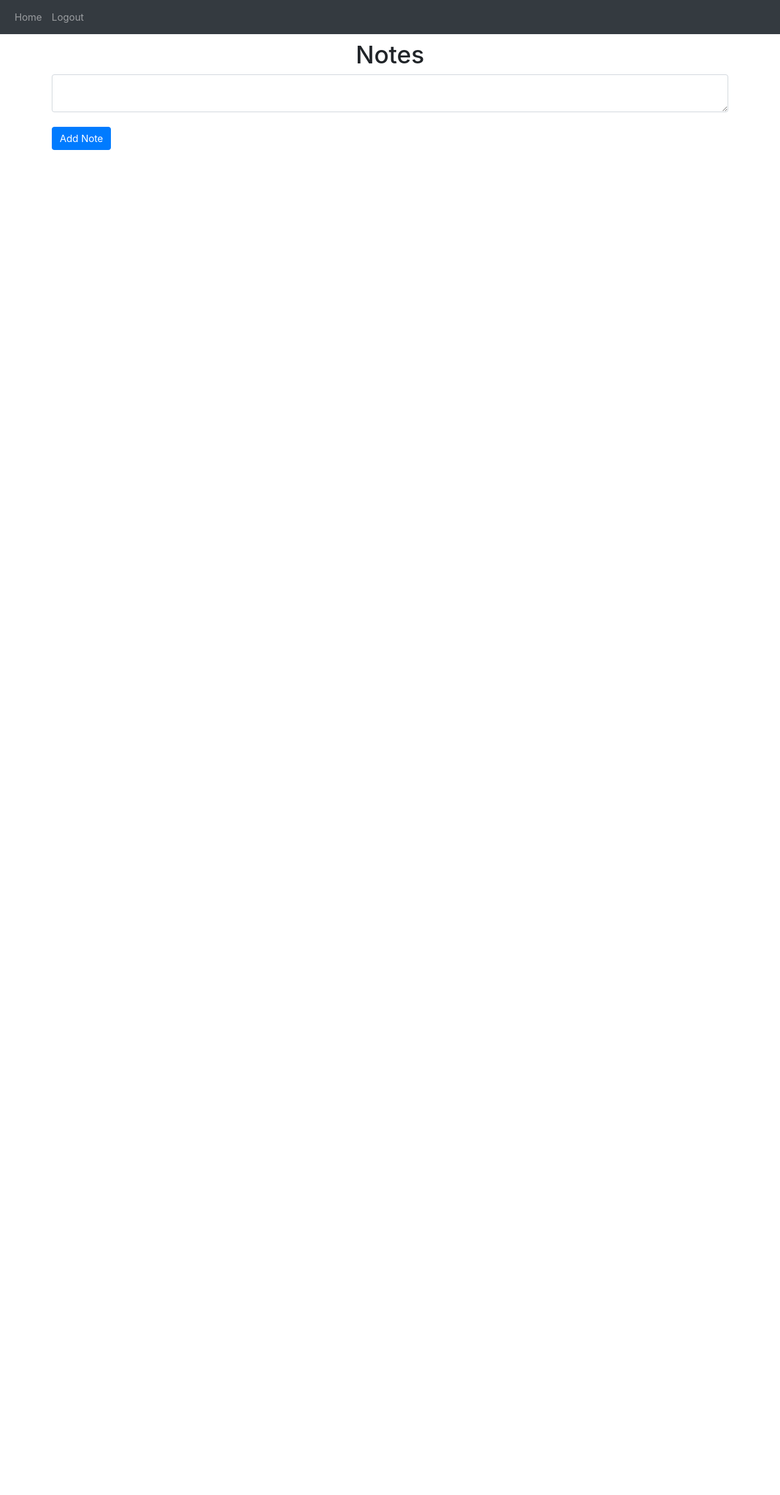
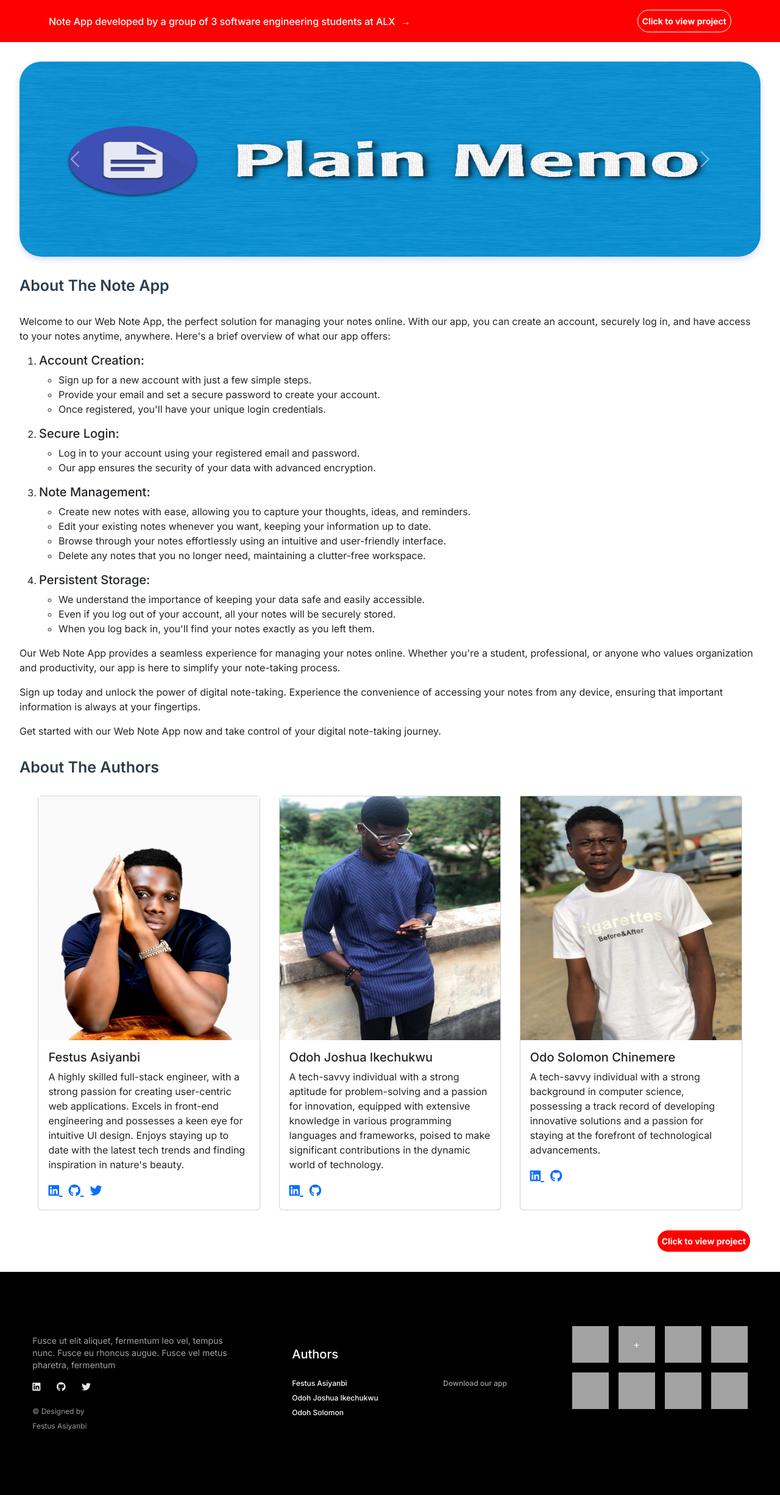
Before and after one commit to festusasiyanbi/note_app, a Flask app: page / in a window 1280 px wide. Shown: the whole page at 61% size. Before the commit the page ends 246 px from the top, so only its background shows below. Run offline with Flask 2, Linux system fonts and the light colour scheme; a user stored in the database is signed in; data comes from the database, SQL or seed files in the repository; both versions use the stored data as it was after the commit; some libraries are stand-ins or nearby versions.

Commit message:
added about template

```diff
--- a/website/static/css/index.css
+++ b/website/static/css/index.css
@@ -1,3 +1,267 @@
+@import url('https://fonts.googleapis.com/css2?family=Inter:wght@100;200;300;400;500;600;700;800;900&display=swap');
+
+* {
+    padding: 0;
+    margin: 0;
+    box-sizing: border-box;
+    vertical-align: baseline;
+    font-family: Inter, Helvetica;
+}
+.about-section {
+    overflow: hidden;
+}
+
 .delete:hover {
     color: red;
 }
+
+header {
+    display: flex;
+    justify-content: space-between;
+    align-items: center;
+    width: 100vw;
+    padding: 1rem 5rem;
+    background-color: red;
+}
+
+header span:first-child {
+    color: white;
+    font-weight: 500;
+    font-size: 16px;
+    position: relative;
+}
+
+.arrow {
+    position: absolute;
+    margin-left: 5px;
+    animation: myarrow 5s linear infinite;
+}
+
+header button {
+    padding: 7px;
+    font-size: 14px;
+    outline: none;
+    border: 1px solid white;
+    color: white;
+    font-weight: 700;
+    border-radius: 36px;
+    background-color: red;
+}
+
+@keyframes myarrow {
+    0% {
+        transform: translateX(0);
+    }
+    50% {
+        transform: translateX(10px);
+    }
+    100% {
+        transform: translateX(0);
+    }
+}
+
+.carousel-slide {
+    height: fit-content;
+    width: 95vw;
+    border-radius: 36px;
+    margin: 2rem auto;
+    box-shadow: 0 4px 12px 0px #d2d9ff;
+}
+
+.carousel-item img {
+    height: 320px;
+    width: 100%;
+}
+
+.carousel-slide img {
+    border-radius: 36px;
+}
+
+.content-container {
+    width: 100vw;
+    padding: 0 2rem;
+}
+
+.about h1 {
+    color: #2e3d48;
+    font-size: 25px;
+    font-weight: 600;
+    margin: 2rem 0;
+}
+.app h5 {
+    margin-top: 1rem;
+}
+.card {
+    width: 30%;
+    height: 300px;
+    border-radius: 10px;
+}
+
+.card:hover {
+    box-shadow: 0 4px 12px 0px #d2d9ff;
+}
+
+.card img {
+    width: 100%;
+    height: 400px;
+}
+
+.card-link a {
+    font-size: 20px;
+    margin-right: 10px;
+}
+
+.view-project {
+    display: flex;
+    justify-content: flex-end;
+    align-items: flex-end;
+    width: 100%;
+    margin: 2rem 0;
+    padding-right: 1rem;
+}
+
+.view-project button {
+    padding: 7px;
+    font-size: 14px;
+    outline: none;
+    border: 1px solid white;
+    color: white;
+    font-weight: 700;
+    border-radius: 36px;
+    background-color: red;
+}
+
+footer {
+    width: 100vw;
+    background-color: black;
+    color: white;
+    display: flex;
+    justify-content: space-around;
+    height: 366px;
+    align-items: center;
+}
+
+.socials p {
+    font-weight: 400;
+    font-size: 14px;
+    line-height: 20px;
+    color: #a2a2a2;
+    margin-bottom: 15px;
+}
+
+.icons {
+    width: 30%;
+    margin-bottom: 15px;
+    font-size: 15px;
+    display: flex;
+    justify-content: space-between;
+    opacity: 0.9;
+}
+
+footer span {
+    cursor: pointer;
+}
+
+footer .author {
+    font-weight: 400;
+    font-size: 12px;
+    line-height: 20px;
+    color: #989898;
+}
+
+.authors h2 {
+    font-weight: 500;
+    font-size: 20px;
+    padding-bottom: 1rem;
+}
+
+.authors span {
+    font-weight: 500;
+    font-size: 12px;
+    line-height: 24px;
+}
+
+.download-link {
+    font-weight: 500;
+    font-size: 12px;
+    line-height: 24px;
+    color: #a2a2a2;
+}
+
+.grid {
+    display: grid;
+    grid-template-columns: repeat(4, 1fr);
+    grid-template-rows: repeat(4, 1fr);
+    grid-gap: 1rem;
+    padding-top: 100px;
+}
+
+.grid-item {
+    height: 60px;
+    width: 60px;
+    background-color: #a2a2a2;
+}
+
+.plus {
+    display: flex;
+    justify-content: center;
+    align-items: center;
+}
+
+@media only screen and (min-width: 200px) and (max-width: 769px) {
+    header {
+        padding:  0;
+        flex-direction: column;
+        justify-content: flex-start;
+        align-items: flex-start;
+        line-height: 20px;
+        height: fit-content;
+        padding: 1rem 0.5rem;
+    }
+    header span:first-child {
+        font-size: 12px;
+        margin-bottom: 1rem;
+    }
+    header button {
+        font-size: 12px;
+    }
+
+    .content-container {
+        padding: 0 0.5rem;
+    }
+    .carousel-slide {
+        width: 90vw;
+    }
+    .author-card-container {
+        display: flex;
+        flex-direction: column;
+    }
+    .card {
+        width: 100%;
+        padding: 0 2rem;
+        margin-bottom: 1rem;
+    }
+    footer {
+        flex-direction: column;
+        height: fit-content;
+        align-items: flex-start;
+        justify-content: space-between;
+        padding: 1rem;
+        line-height: 30px;
+        overflow-x: hidden;
+    }
+    .authors {
+        margin: 2rem 0;
+    }
+}
+@media only screen and (min-width: 770px) and (max-width: 1023px) {
+    header {
+        padding:  0;
+        line-height: 20px;
+        height: fit-content;
+        padding: 1rem 0.5rem;
+    }
+    .arrow {
+        visibility: hidden;
+    }
+}
--- /dev/null
+++ b/website/templates/about.html
@@ -0,0 +1,212 @@
+<!DOCTYPE html>
+<html lang="en">
+<head>
+    <meta charset="UTF-8">
+    <meta name="viewport" content="width=device-width, initial-scale=1.0">
+    <link rel="stylesheet" href="{{ url_for('static', filename='css/index.css') }}">
+    <link rel="icon" type="image/x-icon" href="../static/images/favicon.icon">
+    <link href="https://cdn.jsdelivr.net/npm/bootstrap@5.3.0/dist/css/bootstrap.min.css" rel="stylesheet">
+    <script src="https://cdn.jsdelivr.net/npm/bootstrap@5.3.0/dist/js/bootstrap.bundle.min.js"></script>
+    <script src="https://kit.fontawesome.com/637fba2540.js" crossorigin="anonymous"></script>
+    <title>About</title>
+</head>
+<body>
+    <section class="about-section">
+        <header>
+            <span>
+                Note App developed by a group of 3 software engineering students at ALX
+                <span class="arrow">&rarr; </span>
+            </span>
+            <button type="button" onclick="navigateHome()">Click to view project</button>
+        </header>
+
+        <main class="content-container">
+            <div  class="carousel slide carousel-slide" data-bs-ride="carousel">
+                <div class="carousel-inner">
+                  <div class="carousel-item active">
+                    <img src="../static/images/Banner1.png" alt="" class="d-block">
+                  </div>
+                  <div class="carousel-item">
+                    <img src="../static/images/Banner2.png" alt="" class="d-block">
+                  </div>
+                </div>
+                <button class="carousel-control-prev" type="button" data-bs-target="#demo" data-bs-slide="prev">
+                  <span class="carousel-control-prev-icon"></span>
+                </button>
+                <button class="carousel-control-next" type="button" data-bs-target="#demo" data-bs-slide="next">
+                  <span class="carousel-control-next-icon"></span>
+                </button>
+            </div>
+            <div class="about app">
+                <h1>About The Note App</h1>
+                <p>
+                    Welcome to our Web Note App, the perfect solution for
+                    managing your notes online. With our app, you can create
+                    an account, securely log in, and have access to your notes
+                    anytime, anywhere. Here's a brief overview of what our app offers:
+                </p>
+                <ol>
+                    <li>
+                        <h5>Account Creation: </h5>
+                        <ul>
+                            <li>Sign up for a new account with just a few simple steps.</li>
+                            <li>Provide your email and set a secure password to create your account.</li>
+                            <li>Once registered, you'll have your unique login credentials.</li>
+                        </ul>
+                    </li>
+                    <li>
+                        <h5>Secure Login: </h5>
+                        <ul>
+                            <li>Log in to your account using your registered email and password.</li>
+                            <li>Our app ensures the security of your data with advanced encryption.</li>
+                        </ul>
+                    </li>
+                    <li>
+                        <h5>Note Management:</h5>
+                        <ul>
+                            <li>Create new notes with ease, allowing you to capture your thoughts, ideas, and reminders.</li>
+                            <li>Edit your existing notes whenever you want, keeping your information up to date.</li>
+                            <li>Browse through your notes effortlessly using an intuitive and user-friendly interface.</li>
+                            <li>Delete any notes that you no longer need, maintaining a clutter-free workspace.</li>
+                        </ul>
+                    </li>
+                    <li>
+                        <h5>Persistent Storage: </h5>
+                        <ul>
+                            <li>We understand the importance of keeping your data safe and easily accessible.</li>
+                            <li>Even if you log out of your account, all your notes will be securely stored.</li>
+                            <li>When you log back in, you'll find your notes exactly as you left them.</li>
+                        </ul>
+                    </li>
+                </ol>
+                <p>
+                    Our Web Note App provides a seamless experience for managing your notes online.
+                    Whether you're a student, professional, or anyone who values organization and
+                    productivity, our app is here to simplify your note-taking process.
+                </p>
+                <p>
+                    Sign up today and unlock the power of digital note-taking. Experience the
+                    convenience of accessing your notes from any device, ensuring that important
+                    information is always at your fingertips.
+                </p>
+                <p>
+                    Get started with our Web Note App now and take control of your digital note-taking journey.
+                </p>
+            </div>
+            <div class="about author">
+                <h1>About The Authors</h1>
+                <div class="author-card-container" style="display: flex; justify-content: space-evenly;">
+                    <div class="card">
+                        <img src="../static/images/Festus.jpg" alt="">
+                        <div class="card-body">
+                          <h5 class="card-title">Festus Asiyanbi</h5>
+                          <p class="card-text">
+                            A highly skilled full-stack engineer, with a strong passion
+                            for creating user-centric web applications. Excels in front-end
+                            engineering and possesses a keen eye for intuitive UI design.
+                            Enjoys staying up to date with the latest tech trends
+                            and finding inspiration in nature's beauty.
+                          </p>
+                          <div class="card-link">
+                            <a href="http://www.linkedin.com/in/festusasiyanbi">
+                                <i class="fa-brands fa-linkedin"></i>
+                            </a>
+                            <a href="http://www.github.com/festusasiyanbi">
+                                <i class="fa-brands fa-github"></i>
+                            </a>
+                            <a href="http://www.twitter.com/festusasiyanbi">
+                                <i class="fa-brands fa-twitter"></i>
+                            </a>
+                          </div>
+                        </div>
+                    </div>
+                    <div class="card">
+                        <img src="../static/images/Smith.jpeg" alt="">
+                        <div class="card-body">
+                          <h5 class="card-title">Odoh Joshua Ikechukwu</h5>
+                          <p class="card-text">
+                            A tech-savvy individual with a strong aptitude for problem-solving and a
+                             passion for innovation, equipped with extensive knowledge in various
+                             programming languages and frameworks, poised to make significant
+                             contributions in the dynamic world of technology.
+                          </p>
+                        <div class="card-link">
+                            <a href="https://www.linkedin.com/in/joshua-ikechukwu-27a1b424a/">
+                                <i class="fa-brands fa-linkedin"></i>
+                            </a>
+                            <a href="https://github.com/joshuaikechukwuodoh">
+                                <i class="fa-brands fa-github"></i>
+                            </a>
+                        </div>
+                        </div>
+                    </div>
+                    <div class="card">
+                        <img src="../static/images/Solomon.jpeg" alt="">
+                        <div class="card-body">
+                          <h5 class="card-title">Odo Solomon Chinemere</h5>
+                          <p class="card-text">
+                            A tech-savvy individual with a strong
+                            background in computer science, possessing a track record of
+                            developing innovative solutions and a passion for staying at
+                            the forefront of technological advancements.
+                          </p>
+                          <div class="card-link">
+                            <a href="https://www.linkedin.com/in/odo-solomon-5232b2249">
+                                <i class="fa-brands fa-linkedin"></i>
+                            </a>
+                            <a href="https://github.com/solomon-chi">
+                                <i class="fa-brands fa-github"></i>
+                            </a>
+                          </div>
+                        </div>
+                    </div>
+                </div>
+            </div>
+            <div class="view-project">
+                <button type="button" onclick="navigateHome()">Click to view project</button>
+            </div>
+        </main>
+
+        <footer class='footer'>
+            <div class='socials'>
+              <p>Fusce ut elit aliquet, fermentum leo vel, tempus<br /> nunc.
+                  Fusce eu rhoncus augue. Fusce vel metus <br /> pharetra, fermentum
+              </p>
+              <div class='icons'>
+                  <span><i class="fa-brands fa-linkedin"></i></span>
+                  <span><i class="fa-brands fa-github"></i></span>
+                  <span><i class="fa-brands fa-twitter"></i></span>
+              </div>
+
+              <span class='author'> &copy; Designed by <br /> Festus Asiyanbi </span>
+            </div>
+            <div class='authors'>
+                <h2>Authors</h2>
+                <div style="display: flex; flex-direction: column;">
+                    <span>Festus Asiyanbi</span>
+                    <span>Odoh Joshua Ikechukwu</span>
+                    <span>Odoh Solomon </span>
+                </div>
+            </div>
+            <div class='download-link'> Download our app </div>
+            <div class='grid'>
+              <span class="grid-item"></span>
+              <span class="grid-item plus">+</span>
+              <span class="grid-item"></span>
+              <span class="grid-item"></span>
+              <span class="grid-item"></span>
+              <span class="grid-item"></span>
+              <span class="grid-item"></span>
+              <span class="grid-item"></span>
+            </div>
+          </footer>
+
+    </section>
+
+    <script>
+        function navigateHome() {
+            window.location.assign("/home");
+        }
+    </script>
+</body>
+</html>
--- a/website/templates/base.html
+++ b/website/templates/base.html
@@ -15,7 +15,8 @@
       crossorigin="anonymous"
     />
     <link rel="stylesheet" href="{{ url_for('static', filename='css/index.css') }}">
-    <link rel="stylesheet" href="{{ url_for('static', filename='favicon/favicon.ico') }}">
+    <link rel="icon" type="image/x-icon" href="../static/images/favicon.icon">
+
 
     <title>{% block title %}Home{% endblock %}</title>
   </head>
@@ -32,9 +33,11 @@
       <div class="collapse navbar-collapse" id="navbar">
         <div class="navbar-nav">
           {% if user.is_authenticated %}
-            <a class="nav-item nav-link" id="home" href="/">Home</a>
+            <a class="nav-item nav-link" id="about" href="/">About</a>
+            <a class="nav-item nav-link" id="home" href="/home">Home</a>
             <a class="nav-item nav-link" id="logout" href="/logout">Logout</a>
           {% else %}
+            <a class="nav-item nav-link" id="about" href="/">About</a>
             <a class="nav-item nav-link" id="login" href="/login">Login</a>
             <a class="nav-item nav-link" id="signUp" href="/sign-up">Sign Up</a>
           {% endif %}
--- a/website/views.py
+++ b/website/views.py
@@ -6,7 +6,12 @@ import json
 
 views = Blueprint('views', __name__)
 
-@views.route("/", methods=['GET', 'POST'])
+@views.route("/")
+
+def index():
+    return render_template("about.html")
+
+@views.route("/home", methods=['GET', 'POST'])
 @login_required
 def home():
     if request.method == 'POST':
```
Also changed, not shown: instance/database.db, website/static/images/Banner1.png (added), website/static/images/Banner2.png (added), website/static/images/Festus.jpg (added), website/static/images/Smith.jpeg (added), website/static/images/Solomon.jpeg (added), website/static/images/favicon.ico (added), 4 other files.
